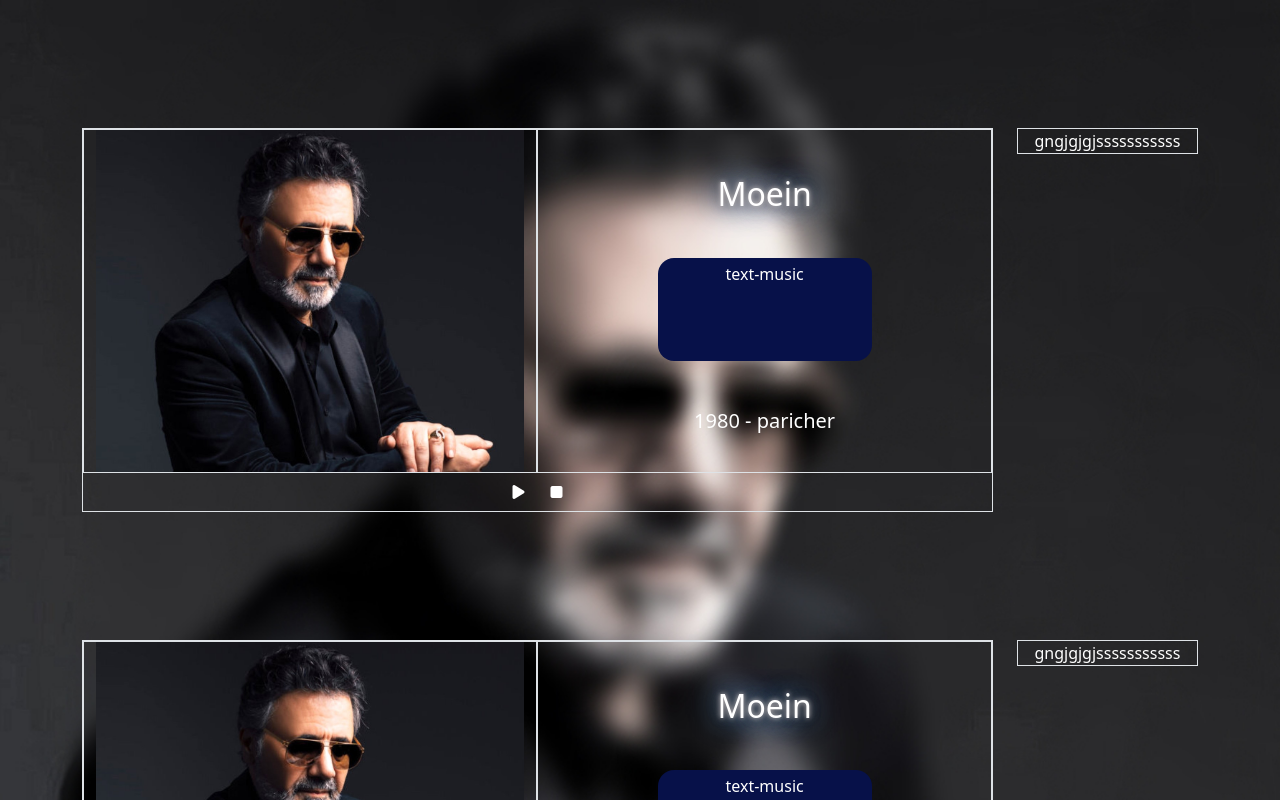
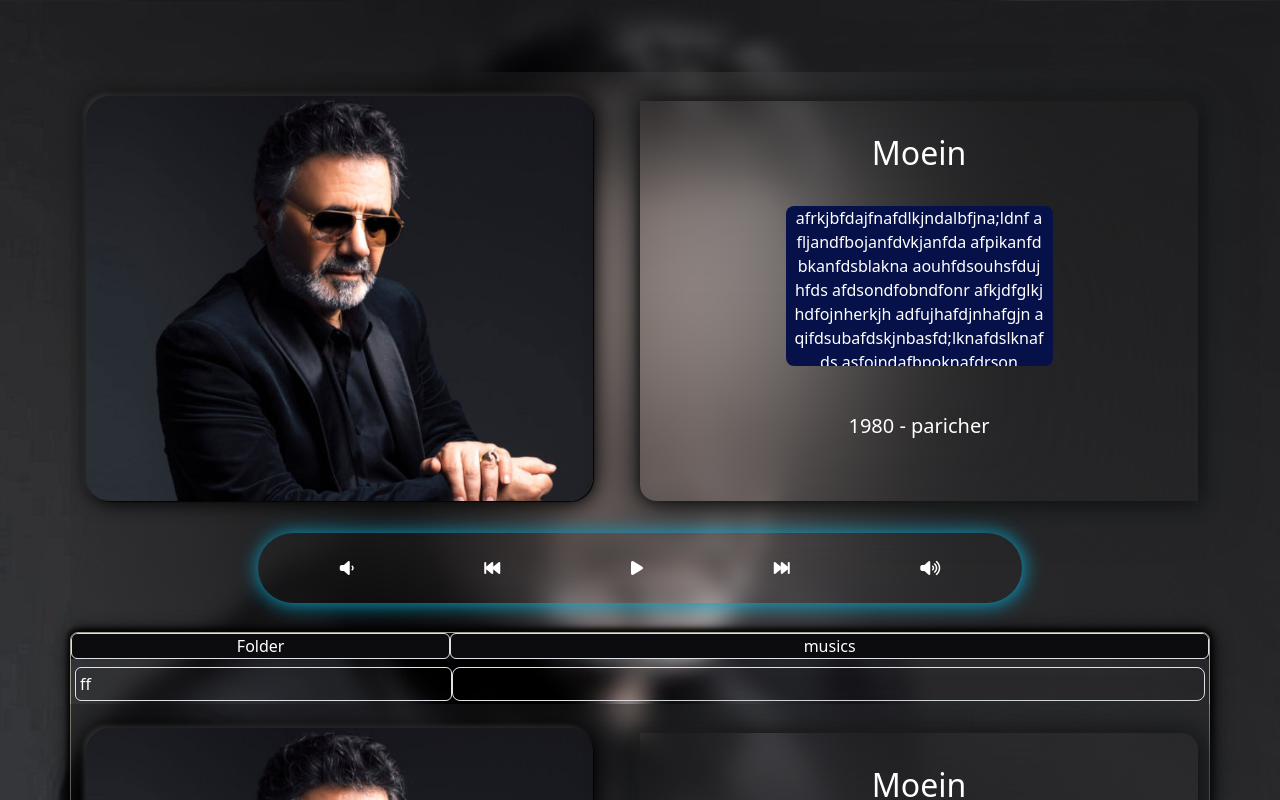
Before and after one commit to Alireza-Beyranvand/Music, a React (Vite) app: page /player in a window 1280 px wide. Shown: the top 800 px of the page. Built offline with nearby package versions, Linux system fonts and the light colour scheme.

Commit message:
pare shodam

```diff
--- a/src/components/player/Player.css
+++ b/src/components/player/Player.css
@@ -1,48 +1,139 @@
+/* AllContents */
+.AllContent {
+    margin-top: 4.2rem;
+    backdrop-filter: blur(100px);
+    height: 35rem;
+}
+
+
+/* containers */
 .container & .row1 {
     display: flex;
 }
-
-.AllContent {
-    margin-top: 8rem;
+.container {
+    margin-top: 4.5em;
 }
 
+
+/* player list */
 .PlayerList {
-    width: 18%;
+    width: 100%;
+    height: 1rem !important;
+    margin-top: 1.8rem;
+}
+
+.containerPlayList {
+    height: 15.7vw;
+    border: 1px solid rgb(156, 156, 147) !important;
+    border-radius: .5rem;
+    backdrop-filter: blur(200px) !important;
+    box-shadow: 2px -2px 7px rgb(0, 0, 0), -2px -2px 5px rgb(8, 8, 8), 1px 1px 20px rgb(0, 0, 0);
+    padding: 1rem;
+    overflow-y: scroll;
+}
+
+
+
+
+.titleListMusic{
+    margin: -1rem -1rem 0 -1rem ;
+    background-color: #0c0c0f;
+}
+
+.containerPlayList::-webkit-scrollbar {
+    display: none;
 }
 
 .buttonListMusics {
     display: none;
-    margin-right: -.7rem !important;
 }
 
+
+/* img */
 .imgPlayer {
-    width: 100% !important;
+    width: 95% !important;
+    border-radius: 1.5rem;
+    margin-top: -3rem;
+    margin-left: -.5rem;
+    box-shadow: 2px 2px 19px rgb(0, 0, 0), -2px -2px 5px rgb(71, 70, 70), 1px 1px 1px rgb(0, 0, 0);
+}
+
+
+
+/*box Title Music*/
+.box2 {
+    width: 100vw;
+    border-radius: 0 1rem 0 1rem;
+    margin-top: -2.7rem;
+    box-shadow: 1px 1px 20px rgb(8, 10, 10), -1px -1px 10px rgb(54, 49, 49),
+        3px 3px 50px rgb(31, 36, 37);
 }
 
 .TitlePlayer {
     text-align: center;
-    text-shadow: 0 0 5px #d1c9c9, 0 0 10px #555454,
-        0 0 25px #414344, 0 0 30px #0073e6;
-    margin: 3.5vw;
+    margin: 2.6vw;
 }
 
+/* text Music */
 .textMusic {
     width: 50%;
-    height: 30%;
+    height: 40%;
     text-align: center;
     margin: auto;
     word-wrap: break-word;
-    border-radius: 1rem;
+    border-radius: .5rem;
     background-color: rgb(7, 17, 73);
     overflow-y: scroll;
     overflow-x: hidden;
+    word-break: break-all;
+}
+
+/* text content */
+.textContent {
+    padding: 0 .5rem;
+    border-radius: .3rem;
 }
 
 .textMusic::-webkit-scrollbar {
-    display: none;
+    width: .5rem;
+    background-color: #cedbe8;
+    border-radius: 1rem;
 }
 
+.textMusic::-webkit-scrollbar-thumb {
+    background: #1056b1 !important;
+    border-radius: .2rem;
+}
+.textMusic::-webkit-scrollbar-track {
+    box-shadow: inset 0px -1px 13px #545468 !important;
+    border-radius: 10px;
+}
+
+
+
+
+
+/* player music box */
+.boxControl {
+    margin-top: 2rem;
+    width: 70%;
+    padding: 1rem;
+    border-radius: 50rem;
+    box-shadow: 1px 1px 20px rgb(7, 170, 211);
+}
+
+
+
+
+
+
+
+/* responsive */
 @media only screen and (max-width: 768px) {
+    .container {
+        margin-top: 2em;
+    }
+
     .row1 {
         flex-direction: column !important;
     }
@@ -51,33 +142,51 @@
         width: 0;
         height: 0;
         border-radius: 2vw;
-        background-color: rgb(68, 21, 199);
+        background-color: rgb(135, 132, 143);
         position: absolute;
         z-index: 2;
+        top: 2rem;
         right: 3.3vw;
         transition: all 1s;
         overflow: hidden;
         display: inline !important;
     }
 
+    .containerPlayList {
+        height: 65vw;
+        margin-top: 1rem;
+        margin: .5rem;
+    }
+
+
+
     .buttonListMusics {
         display: inline;
         padding: 0 1vw;
+        margin-right: 0rem !important;
         position: relative !important;
         float: right;
+        border-radius: .2rem !important;
     }
 
     .btnClose {
+        width: 30%;
         display: inline !important;
-        margin-left: -1.5rem !important;
-        padding: 0 2vw;
+        margin-left: -.8rem !important;
     }
 
     .imgPlayer {
         margin-top: -1.5rem;
     }
+
+    .boxControl {
+        width: 100%;
+        padding: 1em !important;
+        border-radius: 1rem !important;
+        backdrop-filter: blur(200px);
+    }
+
 }
-
 
 
 
@@ -107,6 +216,6 @@ audio::-webkit-media-controls-current-time-display {
     text-shadow: 2px 2px 10px #0073e6;
 }
 
-audio::-webkit-media-controls-enclosure{
-   background-color: #9da6ce;
+audio::-webkit-media-controls-enclosure {
+    background-color: #9da6ce;
 }
--- a/src/components/player/Player.jsx
+++ b/src/components/player/Player.jsx
@@ -1,27 +1,60 @@
 
-import ms from "./Panjereh.mp3"
+import ms from "../../assets/Instrumental-effect1.mp3"
 
 import "./Player.css"
 import { useImmer } from "use-immer";
 import img from "../../assets/img.jpg";
-import { useEffect } from "react";
+import { useRef } from "react";
 const Player = () => {
 
 
+    const but1 = useRef()
+    const but2 = useRef()
+
 
     const [openList, setOpenList] = useImmer(false)
+
 
     const OpenDrawer = () => {
         setOpenList((draft) => !draft)
     }
 
+    const music = new Audio(ms)
 
 
-    const music = new Audio("https://dl.shabamusic.com/Music/1402/08/07/Moein%20-%20Paricheh%20(128).mp3");
-
-console.log(music)
 
 
+    const Playmusic = () => {
+        music.play()
+        but1.current.style.display = "none"
+        but2.current.style.display = "inline"
+    }
+
+    const pauseMusic = () => {
+        music.pause()
+        but1.current.style.display = "inline"
+        but2.current.style.display = "none"
+    }
+
+    // end Music
+    music.onended = () => {
+        but1.current.style.display = "inline"
+        but2.current.style.display = "none";
+    };
+
+
+
+    const audio = useRef(music);
+    const increaseVolume = () => {
+        if (audio.current.volume < 1) {
+            audio.current.volume += 0.1;
+        }
+    };
+    const decreaseVolume = () => {
+        if (audio.current.volume > 0) {
+            audio.current.volume -= 0.1;
+        }
+    };
 
     return (
         <>
@@ -30,19 +63,31 @@ console.log(music)
             <div className="container AllContent" >
 
                 <div className="row" >
-                    <div className="col" >
-                        <div className="container border" >
+                    <div className="col">
+                        <div className="container " >
                             <div className="row row1" >
-                                <div className="col box border text-white" >
+                                <div className="col box text-white" >
                                     <button className=" btn btn-secondary buttonListMusics"
                                         onClick={OpenDrawer} >
                                         <i className="fa fa-bars" ></i>
                                     </button>
                                     <img src={img} alt="Moein" className="imgPlayer" />
                                 </div>
-                                <div className="col box2 border" >
+                                <div className="col box2 " >
                                     <h2 className=" TitlePlayer text-white">Moein</h2>
-                                    <p className="textMusic text-white p-1" >text-music</p>
+                                    <p className="textMusic text-white" >
+                                        <p className="textContent">
+                                            afrkjbfdajfnafdlkjndalbfjna;ldnf
+                                            afljandfbojanfdvkjanfda
+                                            afpikanfdbkanfdsblakna
+                                            aouhfdsouhsfdujhfds
+                                            afdsondfobndfonr
+                                            afkjdfglkjhdfojnherkjh
+                                            adfujhafdjnhafgjn
+                                            aqifdsubafdskjnbasfd;lknafdslknafds
+                                            asfoindafbpoknafdrson
+                                        </p>
+                                    </p>
                                     <h5 className="text-center text-white mt-5">1980 - paricher</h5>
                                 </div>
                             </div>
@@ -50,28 +95,50 @@ console.log(music)
                             <div className="row row2 text-white" >
                                 <div className="col text-center borders" >
 
-                                    <div className="boxControl">
-
-                                        <button className="btn text-white" onClick={() => music.play()}><i  className="fa fa-play" ></i></button>
-                                        <button className="btn text-white" onClick={() => music.pause()}><i className="fa fa-stop" ></i></button>
-
+                                    <div className=" btn-group boxControl">
+                                        <button className="btn text-white" onClick={decreaseVolume}><i className="fa fa-volume-down" ></i></button>
+                                        <button className="btn text-white "><i class="fa-solid fa-backward-fast"></i></button>
+                                        <button className="btn text-white" ref={but1} onClick={() => Playmusic()} ><i className={"fa fa-play"} ></i></button>
+                                        <button className="btn text-white " ref={but2} onClick={() => pauseMusic()} style={{ display: "none" }}><i className="fa fa-pause" ></i></button>
+                                        <button className="btn text-white"><i class="fa-solid fa-forward-fast"></i></button>
+                                        <button className="btn text-white" onClick={increaseVolume}><i className="fa fa-volume-up" ></i></button>
                                     </div>
-
-
                                 </div>
                             </div>
                         </div>
                     </div>
-                    <div className="col-3 PlayerList "
-                        style={openList ? { width: "10rem", height: "20rem" } :
-                            null} >
-                        <div className="container" >
+                    <div className="col-3 PlayerList"
+                        style={openList ? { width: "10rem", height: "20rem" } : null} >
+
+                        <div className="col " >
                             <button className="btn btn-danger btnClose d-none" onClick={OpenDrawer} >
                                 <i className="fa fa-close" >
                                 </i></button>
+
                             <div className="row" >
-                                <div className="col text-white border text-center" >
-                                    gngjgjgjsssssssssss
+
+                                <div className="col text-white text-center containerPlayList" >
+
+                                    <div className="row titleListMusic" >
+
+                                        <div className="col-4 border rounded-2" >
+                                            Folder
+                                        </div>
+                                        <div className="col-8 border rounded" >
+                                            musics
+                                        </div>
+                                    </div>
+
+                                    <div className=" row PlayListContent " >
+                                        <div className="col PlayListContainerFolder mt-2 p-1 text-start border rounded-2" >
+                                            ff
+                                        </div>
+                                        <div className=" col-8 PlayListContentMusics mt-2 p-1 border rounded-3">
+                                            {}
+                                        </div>
+                                    </div>
+
+
                                 </div>
                             </div>
                         </div>
```
Also changed, not shown: 1 other file (tests, documents, lock files or other folders).
